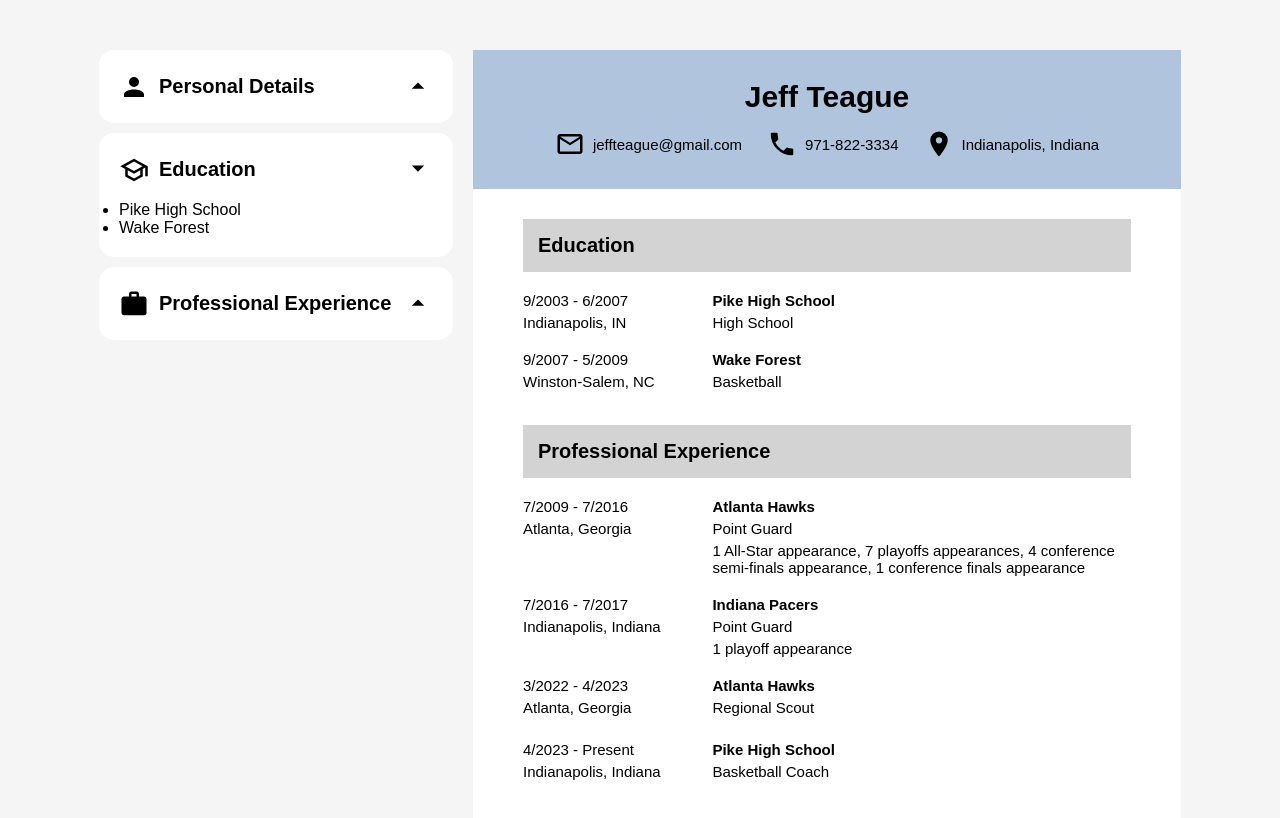
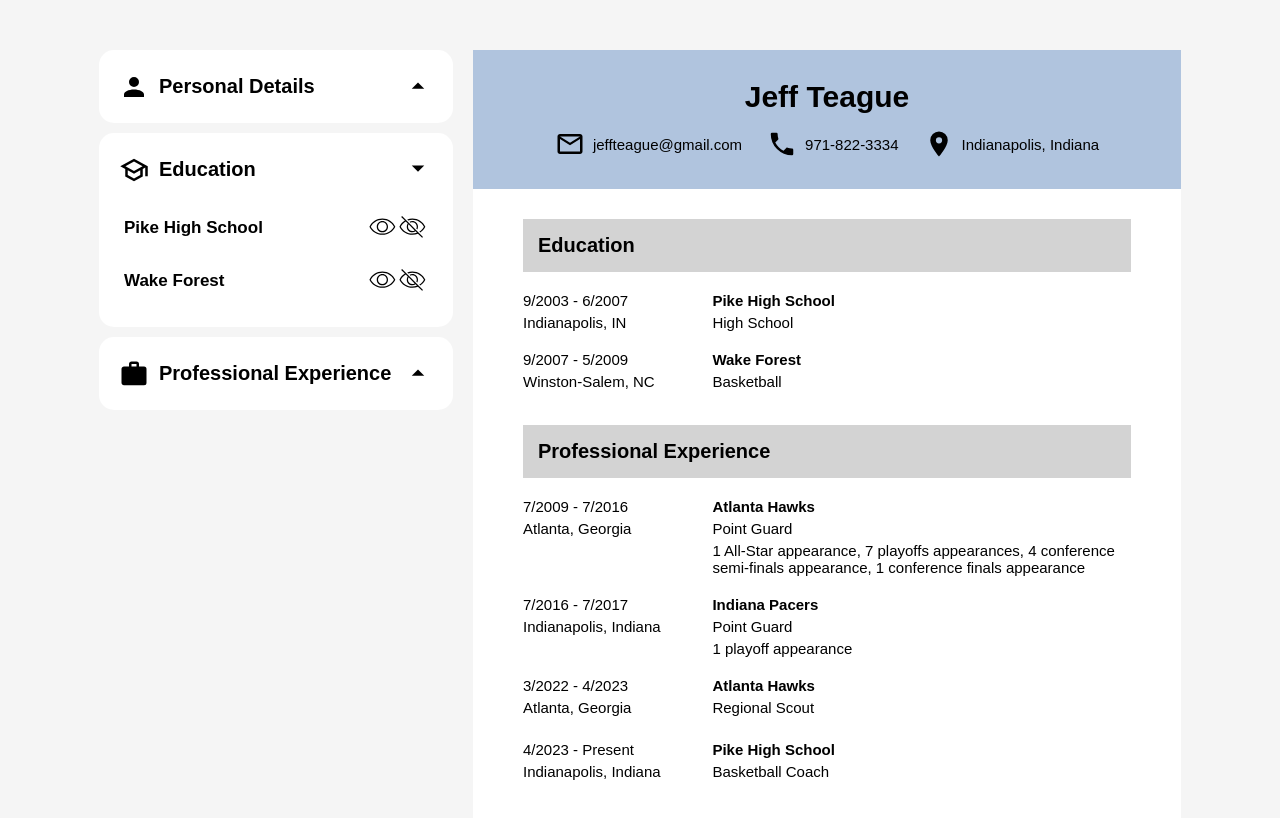
Before and after one commit to Mouzone/resume-generator, a React (Vite) app: page / in a window 1280 px wide. Both pictures are taken after a click on the button 418 px from the left and 169 px from the top of the page. Shown: the top 818 px of the page. Built offline with nearby package versions, Linux system fonts and the light colour scheme.

Commit message:
Add eye icons, along with spacing and new componenet to generate Objects

```diff
--- a/src/components/Form.jsx
+++ b/src/components/Form.jsx
@@ -107,7 +107,11 @@
             { show && (
                 <ul>
                     { state["show"].map(
-                        key => <li key={key}> { state["items"][key]["school"] } </li>
+                        key => <Object
+                            key={ key }
+                            item={ state["items"][key]}
+                            handleChange={ changeShow }
+                        ></Object>
                     ) }
                 </ul>
                 // <Edit
@@ -240,17 +244,38 @@
     )
 }
 
-function Input({ label, value, handleChange }) {
+//todo: modifyh the clickability of the obejct
+// takes state object form Education or Experience then upon selecting one of the elments
+// will display the edit form to edit the proper thing...?
+function Object({ key, item, handleChange }) {
+    return (
+        <li key={key}>
+            {item["school"]}
+            <button onClick={ handleChange } style={{background: 'none', border: 'none', cursor: 'pointer'}}>
+                <svg xmlns="http://www.w3.org/2000/svg" viewBox="0 0 24 24">
+                    <path
+                        d="M11.5,18C15.5,18 18.96,15.78 20.74,12.5C18.96,9.22 15.5,7 11.5,7C7.5,7 4.04,9.22 2.26,12.5C4.04,15.78 7.5,18 11.5,18M11.5,6C16.06,6 20,8.65 21.86,12.5C20,16.35 16.06,19 11.5,19C6.94,19 3,16.35 1.14,12.5C3,8.65 6.94,6 11.5,6M11.5,8C14,8 16,10 16,12.5C16,15 14,17 11.5,17C9,17 7,15 7,12.5C7,10 9,8 11.5,8M11.5,9C9.57,9 8,10.57 8,12.5C8,14.43 9.57,16 11.5,16C13.43,16 15,14.43 15,12.5C15,10.57 13.43,9 11.5,9Z"/>
+                </svg>
+                <svg xmlns="http://www.w3.org/2000/svg" viewBox="0 0 24 24">
+                    <path
+                        d="M2.54,4.71L3.25,4L20,20.75L19.29,21.46L15.95,18.11C14.58,18.68 13.08,19 11.5,19C6.94,19 3,16.35 1.14,12.5C2.11,10.5 3.63,8.83 5.5,7.68L2.54,4.71M11.5,18C12.79,18 14.03,17.77 15.17,17.34L14.05,16.21C13.32,16.71 12.45,17 11.5,17C9,17 7,15 7,12.5C7,11.55 7.29,10.68 7.79,9.95L6.24,8.41C4.57,9.38 3.19,10.8 2.26,12.5C4.04,15.78 7.5,18 11.5,18M20.74,12.5C18.96,9.22 15.5,7 11.5,7C10.35,7 9.23,7.19 8.19,7.53L7.41,6.75C8.68,6.26 10.06,6 11.5,6C16.06,6 20,8.65 21.86,12.5C20.95,14.39 19.53,16 17.79,17.13L17.07,16.4C18.6,15.44 19.87,14.1 20.74,12.5M11.5,8C14,8 16,10 16,12.5C16,13.32 15.78,14.08 15.4,14.74L14.66,14C14.88,13.54 15,13.04 15,12.5C15,10.57 13.43,9 11.5,9C10.96,9 10.46,9.12 10,9.34L9.26,8.6C9.92,8.22 10.68,8 11.5,8M8,12.5C8,14.43 9.57,16 11.5,16C12.17,16 12.79,15.81 13.32,15.5L8.5,10.68C8.19,11.21 8,11.83 8,12.5Z"/>
+                </svg>
+            </button>
+        </li>
+    )
+}
+
+function Input({label, value, handleChange}) {
     return (
         <label>
             {label}
             {' '}
             <input
-                value={ value }
-                onChange={ handleChange }
+                value={value}
+                onChange={handleChange}
             />
         </label>
     )
 }
 
-export { Personal, Education, Experience }
+export {Personal, Education, Experience}
--- a/src/index.css
+++ b/src/index.css
@@ -23,4 +23,9 @@
 p {
     font-size: 15px;
 }
+
+li {
+    font-size: 17px;
+    font-weight: bold;
+}
 /* fonts, fontsizng, font-elements in general */
--- a/src/styles/Form.css
+++ b/src/styles/Form.css
@@ -32,6 +32,18 @@
     gap: 10px;
 }
 
+ul,
+li {
+    list-style: none;
+}
+
+li {
+    padding: 10px 5px 10px 5px;
+    display: flex;
+    align-items: center;
+    justify-content: space-between;
+}
+
 .dates {
     display: flex;
     gap: 5%;
```
